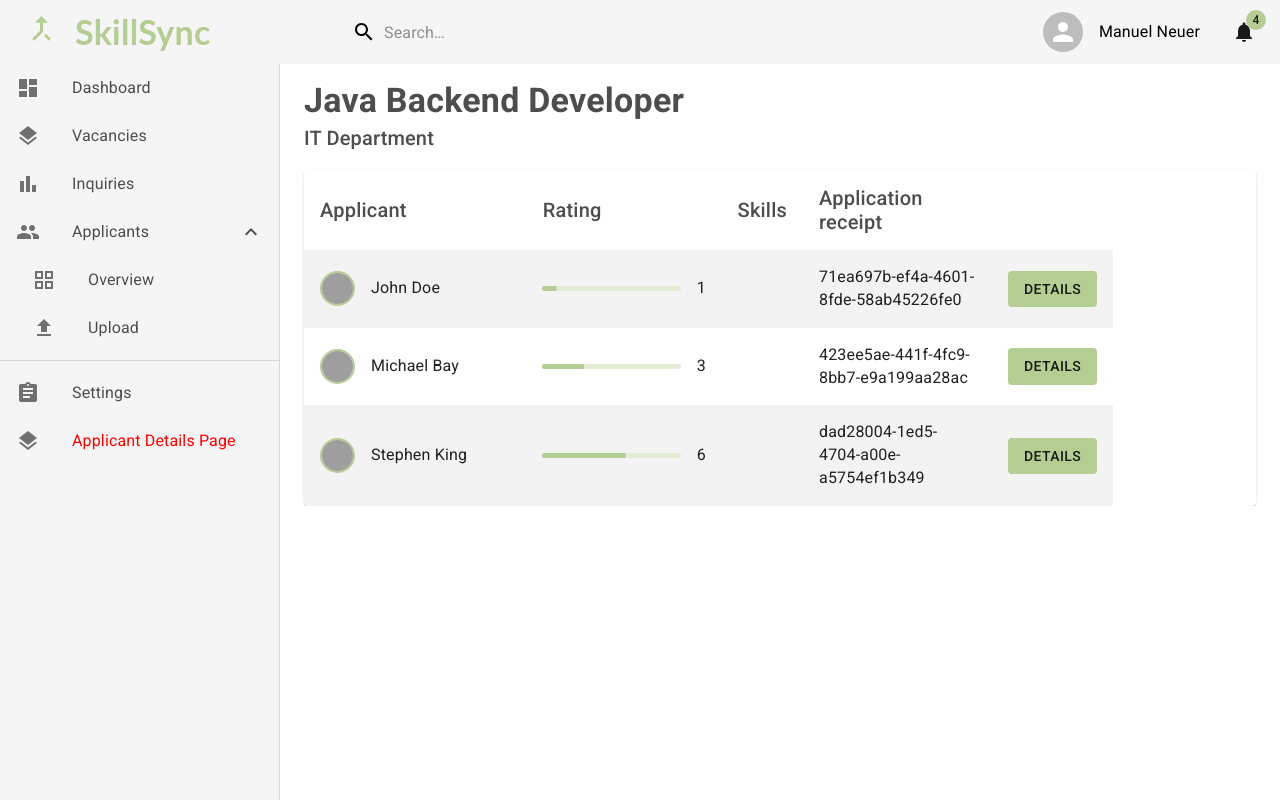
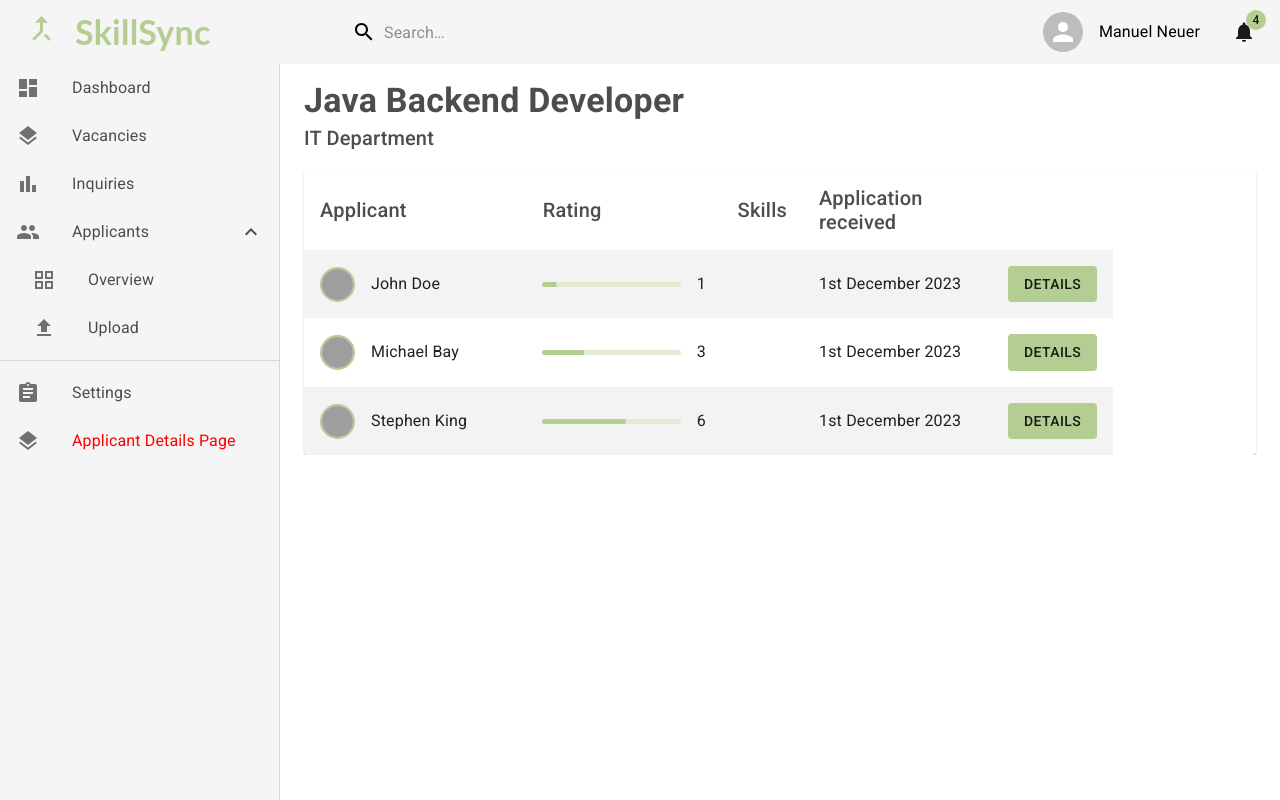
Before and after one commit to HdM-LLM/frontend, a React (Create React App) app: page /vacancy/055a910b-cfda-4587-b58d-88ab203c136f in a window 1280 px wide. Built offline with nearby package versions, Linux system fonts and the light colour scheme; grey boxes are pictures that could not be loaded.

Commit message:
fixed requested issues

```diff
--- a/src/components/CustomizedVacancyTable.tsx
+++ b/src/components/CustomizedVacancyTable.tsx
@@ -65,7 +65,7 @@ export default function CustomizedTables(props: VacancyTableProps) {
             <StyledTableCell sx={{ paddingRight: 15 }}>Applicant</StyledTableCell>
             <StyledTableCell sx={{ paddingRight: 15 }}>Rating</StyledTableCell>
             <StyledTableCell>Skills</StyledTableCell>
-            <StyledTableCell>Application receipt</StyledTableCell>
+            <StyledTableCell>Application received</StyledTableCell>
             <StyledTableCell></StyledTableCell>
           </TableRow>
         </TableHead>
@@ -117,7 +117,7 @@ export default function CustomizedTables(props: VacancyTableProps) {
                 </Box>
               </StyledTableCell>
               <StyledTableCell>{applicant.skills.map((skill) => skill.category)}</StyledTableCell>
-              <StyledTableCell>{applicant.id}</StyledTableCell>
+              <StyledTableCell>{receivingDate}</StyledTableCell>
               <StyledTableCell align="center">
                 <NavLink
                   to={'/applicantDetails/' + applicant.id}
--- a/src/pages/VacancyDetailsPage.tsx
+++ b/src/pages/VacancyDetailsPage.tsx
@@ -9,9 +9,7 @@ import { mockVacancies } from '../mock-data/vacancies';
 import { Route } from 'react-router-dom';
 
 export interface VacancyDetailsPageProps {
-  //receivingDate: string; // TODO: Change this later to Date once the backend and database are connected
   vacancy: Vacancy;
-  //applicants: Applicant[];
 }
 
 export default function VacancyDetailsPage(props: VacancyDetailsPageProps) {
--- a/src/pages/VacancyPage.tsx
+++ b/src/pages/VacancyPage.tsx
@@ -81,7 +81,6 @@ export default function VacancyPage() {
                   marginBottom={2}
                 />
               </Grid>
-
             </NavLink>
           ))}
         </Grid>
```
